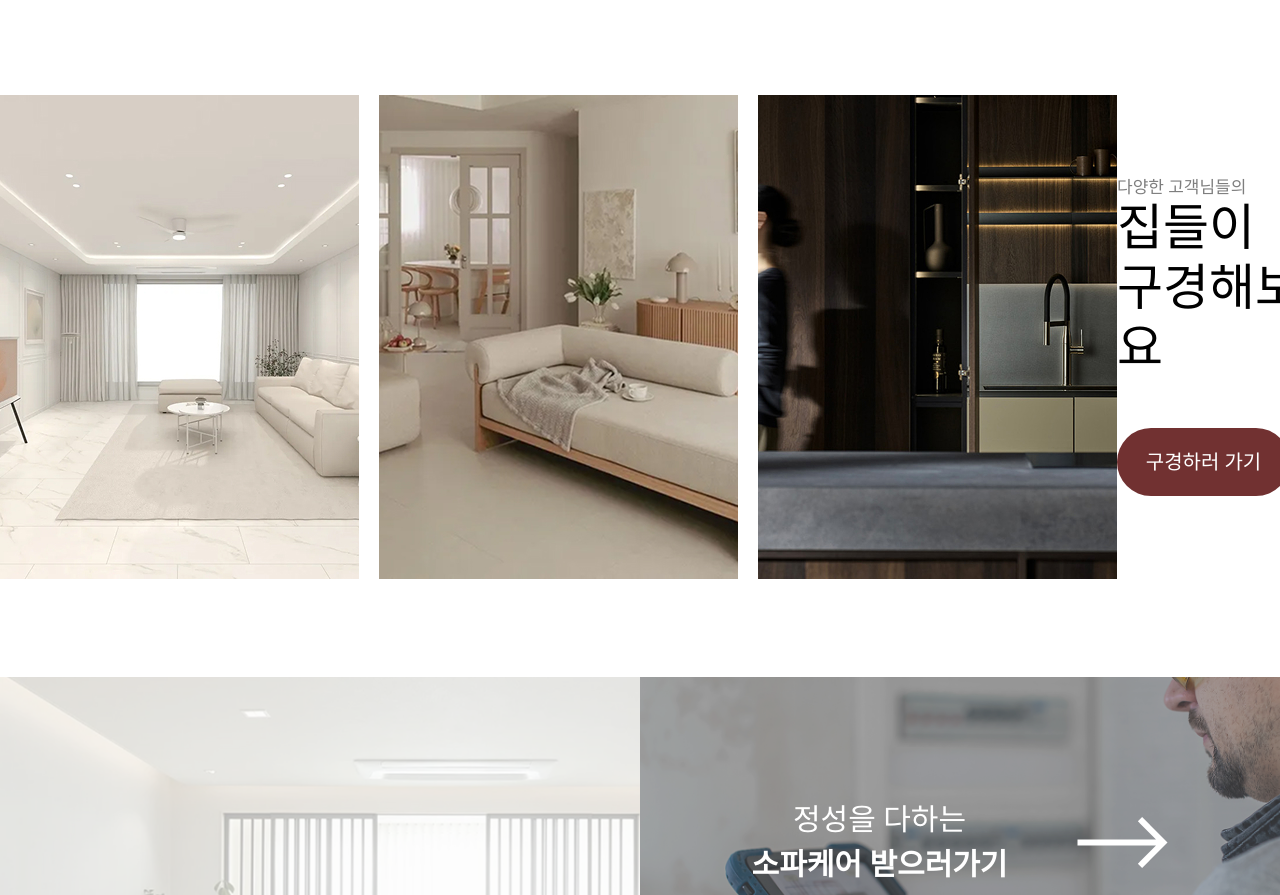
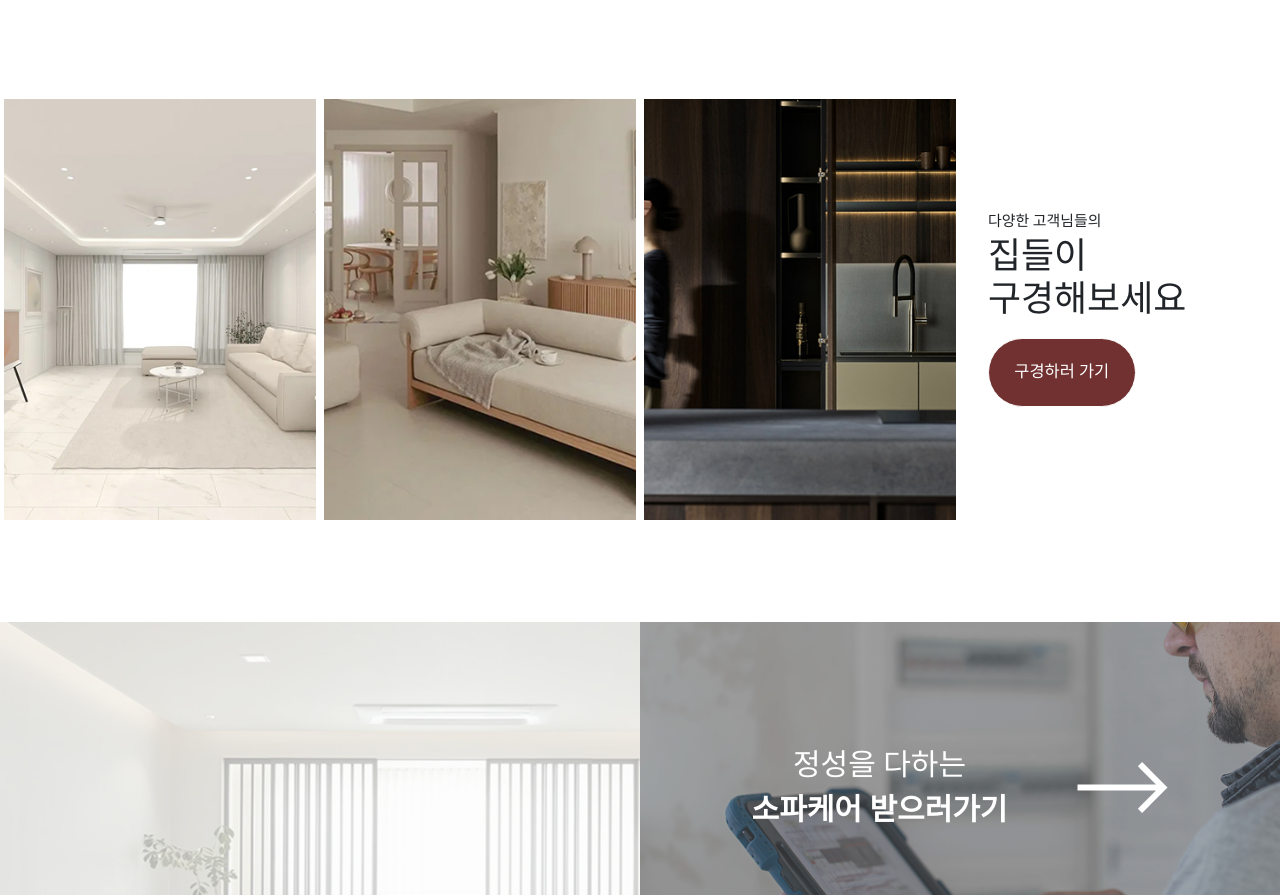
Before and after one commit to mun-sunghyun/moncasa_signature_webapp, a plain HTML site: page index.html in a window 1280 px wide. Shown: the part 5191-6086 px from the top of the page. Drawn offline with nearby package versions, Linux system fonts and the light colour scheme; a web font is replaced by a local one.

Commit message:
merge: yeseul

```diff
--- a/css/_yeseul.scss
+++ b/css/_yeseul.scss
@@ -1,40 +1,90 @@
 #yeseul {
-  .img3list {
-    ul {
-      gap: 20px;
-      list-style: none;
-    }
-  }
+
+
 
   .img3title {
     p {
-      font-size: 17px;
-      color: $basicText;
-      opacity: 50%;
+      font-size: calc(12px + (17 - 12) * ((100vw - 375px) / (1920 - 375)));
+
+
       font-family: $mainFont500;
       line-height: 20px;
     }
 
     h3 {
-      font-size: 50px;
-      color: $basicText;
+      font-size: calc(16px + (50 - 16) * ((100vw - 375px) / (1920 - 375)));
+
+      font-family: $mainFont700;
+    }
+    .span {
+      font-size: calc(16px + (50 - 16) * ((100vw - 375px) / (1920 - 375)));
+
       font-family: $mainFont700;
     }
   }
+    button {
+     font-family: $mainFont600;
+     font-size: calc(16px + (20 - 16) * ((100vw - 1199px) / (1920 - 1199)));
+     border: 1px solid white;
 
+      // 기본 padding (375px일 때 최소값 기준)
+     padding: calc(14px + (27 - 14) * ((100vw - 375px) / (1920 - 375)))
+           calc(16px + (32 - 16) * ((100vw - 375px) / (1920 - 375)));
+
+      // 1199px 이하에서는 고정값
+    @media (max-width: 1199px) {
+     font-size: 16px;
+     padding: 14px 16px;
+    }
+  }
+}
+
+@media (max-width: 375px) {
   .content-container {
-    @include flex-column;
-    width: 260px;
-    gap: 50px;
+    display: flex;          /* gap이 적용되려면 flex나 grid여야 해요 */
+    flex-direction: column; /* 세로 정렬 */
+    gap: 20px;               /* h3와 button 사이 간격 */
+  }
+}
+@media (max-width: 375px) {
+  .d-flex.flex-column.gap-20 p {
+    padding-bottom: 8px;
+  }
+}
+@media (max-width: 1199px) {
+  .img3title {
+    background-color: $mainColor;
+    p {
+      font-size: calc(12px + (17 - 12) * ((100vw - 375px) / (1920 - 375)));
+      color: #ffffff;
+      opacity: 50%;
+      font-family: $mainFont500;
+      line-height: normal;
+    }
+
+    h3 {
+      font-size: calc(16px + (50 - 16) * ((100vw - 375px) / (1920 - 375)));
+      color: #ffffff;
+      font-family: $mainFont700;
+    }
+    .span {
+      font-size: calc(16px + (50 - 16) * ((100vw - 375px) / (1920 - 375)));
+      color: #ffffff;
+      font-family: $mainFont700;
+    }
+  }
+  .custom-padding {
+  // 기본값: 최소 사이즈(375px 기준 → p-1)
+  padding: calc(0.25rem + (0.5rem - 0.25rem) * ((100vw - 375px) / (1920 - 375)));
+
+  // 1199px 이하에서는 p-1 고정
+  @media (max-width: 1199px) {
+    padding: 0.25rem !important; // p-1
   }
 
-  button {
-    width: 173px;
-    height: 68px;
-    background-color: $mainColor;
-    font-family: $mainFont600;
-    border-radius: 150px;
-    font-size: 20px;
-    border: 0;
+  // 1920px에서는 p-2 고정
+  @media (min-width: 1920px) {
+    padding: 0.5rem !important; // p-2
   }
+ }
 }
--- a/css/moncasa.scss
+++ b/css/moncasa.scss
@@ -5,6 +5,7 @@
 @import './ahhyeon';
 @import './sohee';
 @import './yeseul';
+
 
 #hd{
 
@@ -15,7 +16,6 @@
         position:fixed !important;
         top:0 !important;
         z-index: 1000;
-        background-color: #713131;
 
     }
     &.fixed-top{
--- a/index.html
+++ b/index.html
@@ -1026,26 +1026,31 @@
                     <div class="review_word"><span class="review_bold">포토 리뷰 이벤트</span>&nbsp;사은품 증정 기회 놓치지 마세요</div>
             </section>
             <section id="yeseul" class="section_p">
-                    <div class="d-flex justify-content-between container_1450">
-                        <div class="img3list">
-                            <ul class="d-flex ">
-                                <li><img src="./img/yesul/reviewThumb1.jpg" alt=""></li>
-                                <li><img src="./img/yesul/reviewThumb2.jpg" alt=""></li>
-                                <li><img src="./img/yesul/reviewThumb3.jpg" alt=""></li>
-                            </ul>
-                        </div>
-                        <div class="img3title d-flex flex-column justify-content-center">
-                            <div class="d-flex flex-column gap-20">
-                                <p>다양한 고객님들의</p>
+
+                <div class="container_1450 px-3 px-xl-0">
+                    <div class="img3list ">
+                      <ul class="d-flex flex-wrap w-100">
+                        <li class="col-xl col-6 d-flex p-1"><img src="./img/yesul/reviewThumb1.jpg" class="img-fluid w-100" alt=""></li>
+                        <li class="col-xl col-6 d-flex p-1"><img src="./img/yesul/reviewThumb2.jpg" class="img-fluid w-100" alt=""></li>
+                        <li class="col-xl col-6 d-flex p-1"><img src="./img/yesul/reviewThumb3.jpg" class="img-fluid w-100" alt=""></li>
+                        <li class="col-xl col-6 d-flex res_text p-1">
+                            <div class="img3title d-flex flex-column w-100 h-100 ps-xl-4 justify-content-center align-items-center align-items-xl-start">
+                                <div class="d-flex flex-column">
+                                    <p class="justify-content:center">다양한 고객님들의</p>
+                                </div>
+                                <div class="content-container d-flex flex-column align-items-center align-items-xl-start">
+                                    <h3 class="mt-1"><span class="d-xl-block ">집들이 </span> 구경해보세요</h3>
+                                    <button class="rounded-pill mt-3 mainColor-bg text-white">구경하러 가기</button>
+                                </div>
                             </div>
-                            <div class="content-container">
-                                <h3 class="mb-50">집들이<br>
-                                    구경해보세요</h3>
-                                <button class="a text-white">구경하러 가기</button>
-                            </div>
-                        </div>
+                        </li>
+                      </ul>
+
                     </div>
-            </section>
+
+
+                </div>
+        </section>
             <section id="lineup" class="section_p container_1920 mb-0 pb-0">
                 <div class="d-flex flex-row">
                         <!-- 첫 번째 박스 -->
```
Also changed, not shown: css/moncasa.css, css/moncasa.min.css.
